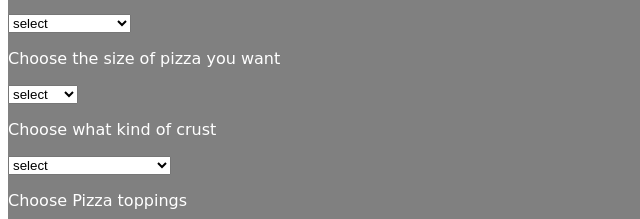
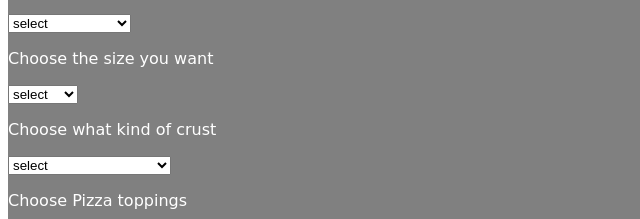
Before and after one commit to Briankiplangat88/pizzaInn, a plain HTML site: page index.html in a window 1280 px wide. Shown: the part 2254-2473 px from the top of the page, 0-640 px from the left. Drawn offline with Linux system fonts and the light colour scheme.

Commit message:
added functionality to the order section

```diff
--- a/index.html
+++ b/index.html
@@ -68,7 +68,7 @@
 <option value="Hawaiian pizza">Hawaiian pizza</option>
 <option value="Margherita Pizza">Margherita Pizza</option>
 </select>
-<p>Choose the size of pizza you want</p>
+<p>Choose the size you want</p>
 <select class="form-control form-control-sm" id="Size">
 <br>
 <option>select</option>
```
